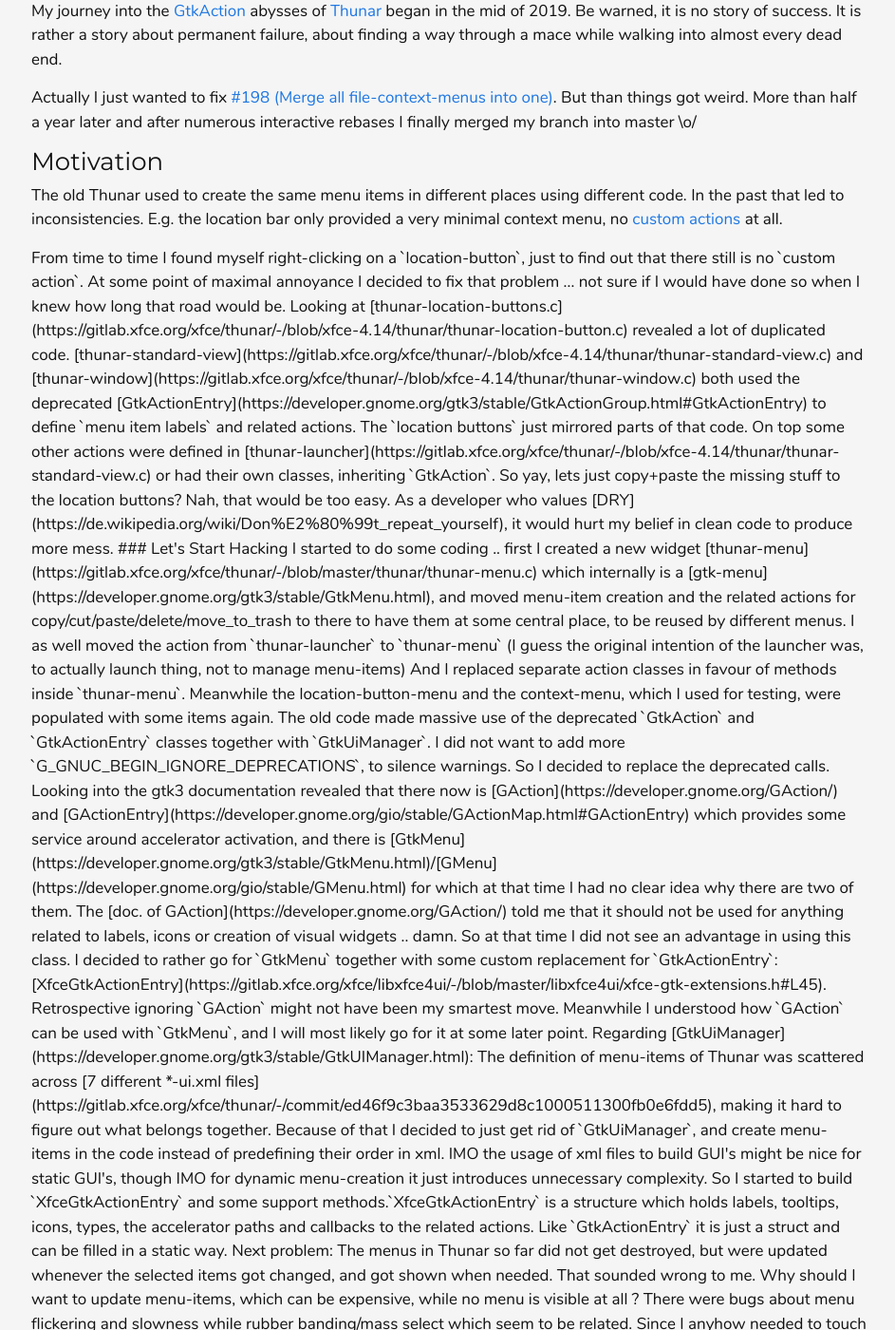
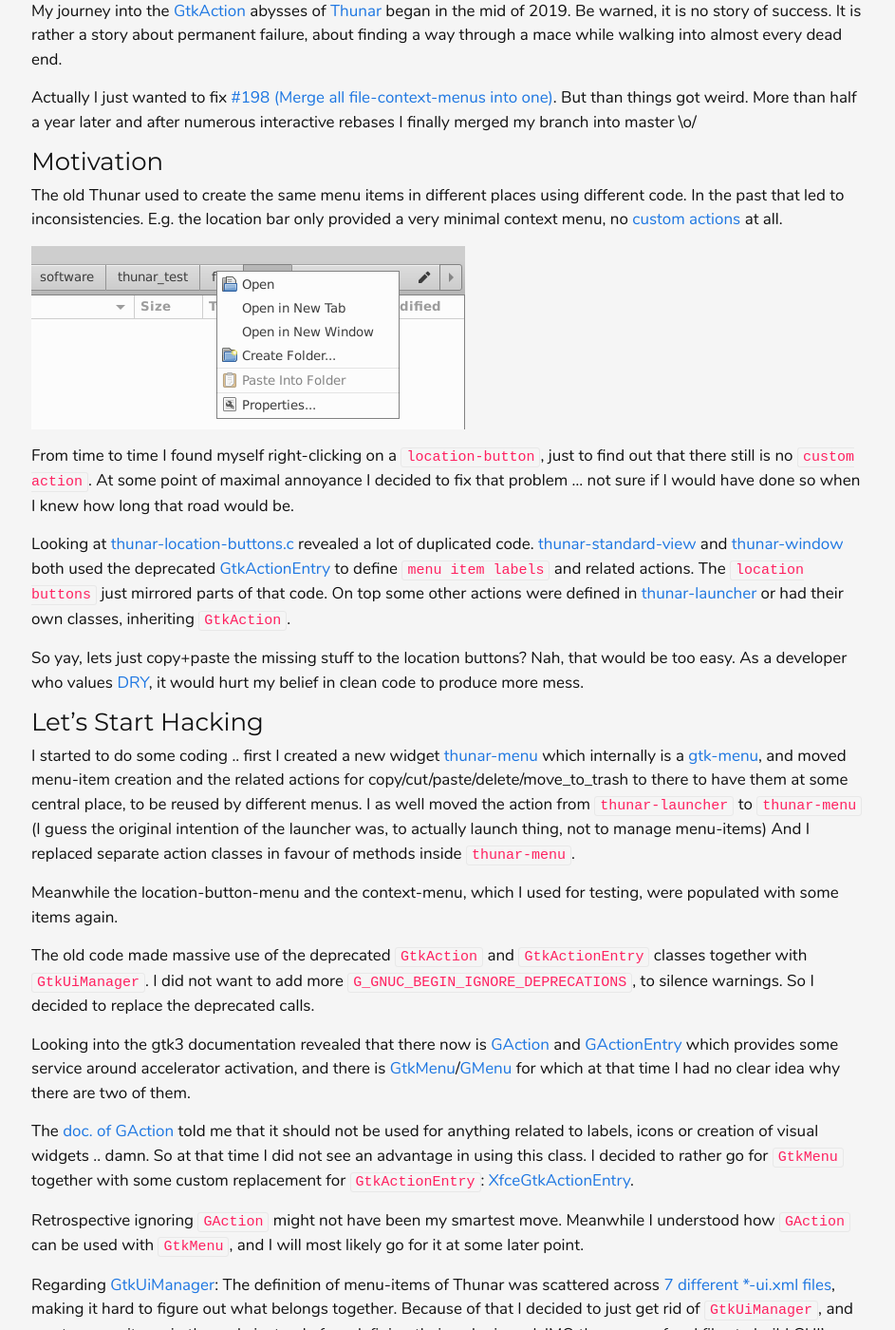
Before and after one commit to alexxcons/alexxcons.github.io, a Jekyll site: the page built from _posts/2020-06-08-thunar-GtkAction-and-a-big-mess.md, in a window 1280 px wide and 1400 px high, scrolled down 198 px. Shown: the whole window at 95% size, without its empty margins (167-1110 px from the left). Built offline with Jekyll 4.4.1, drawn with Linux system fonts in a browser that asks for light colours; some of the changed text lies outside the part shown.

Commit message:
added reference to png

```diff
--- a/_posts/2020-06-08-thunar-GtkAction-and-a-big-mess.md
+++ b/_posts/2020-06-08-thunar-GtkAction-and-a-big-mess.md
@@ -16,7 +16,7 @@
 
 The old Thunar used to create the same menu items in different places using different code. In the past that led to inconsistencies. E.g. the location bar only provided a very minimal context menu, no [custom actions](https://docs.xfce.org/xfce/thunar/custom-actions) at all.
 
-<add picture>
+![location button context menu](/assets/img/location_buttons_context_menu.png)
 
 From time to time I found myself right-clicking on a `location-button`, just to find out that there still is no `custom action`. At some point of maximal annoyance I decided to fix that problem ... not sure if I would have done so when I knew how long that road would be.
 
```
